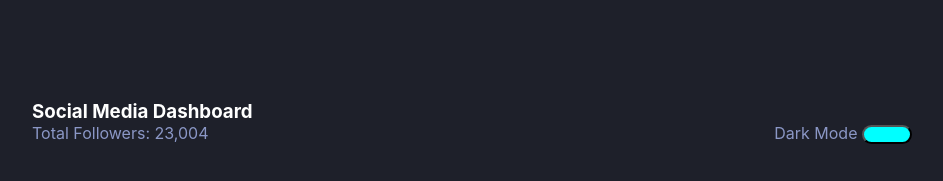
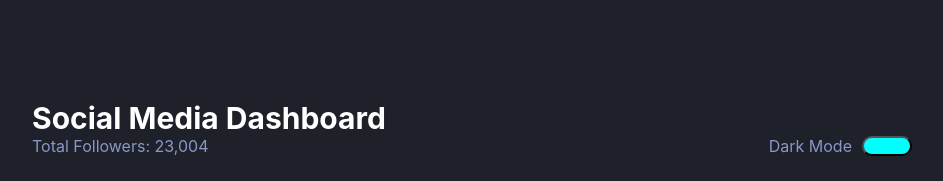
Before and after one commit to KiamaM/Flexbox, a plain HTML site: page index.html in a window 1280 px wide. Shown: the top 181 px of the page, without its empty margins (168-1111 px from the left). Drawn offline with Linux system fonts and the light colour scheme; a web font is replaced by a local one.

Commit message:
Final adjustments

```diff
--- a/index.html
+++ b/index.html
@@ -15,7 +15,7 @@
         <div class="container">
             <div class="navbar">
                 Total Followers: 23,004
-                <div>
+                <div class="switch">
                     <label for="toggle">Dark Mode</label>
                     <input type="button" id="toggle" width="200">
                 </div>
--- a/styles.css
+++ b/styles.css
@@ -35,8 +35,11 @@
     justify-content: space-between;
     background-color: hsl(230, 17%, 14%);
     color: hsl(228, 34%, 66%);
+}
 
-
+.switch{
+    display: flex;
+    gap: 10px;
 }
 
 #toggle{
@@ -62,6 +65,11 @@
     margin-bottom: 0;
     color: white;
 }
+
+.header h3{
+    font-size: 30px;
+}
+
 #toggle{
     width: 50px;
     background-color: aqua;
```
